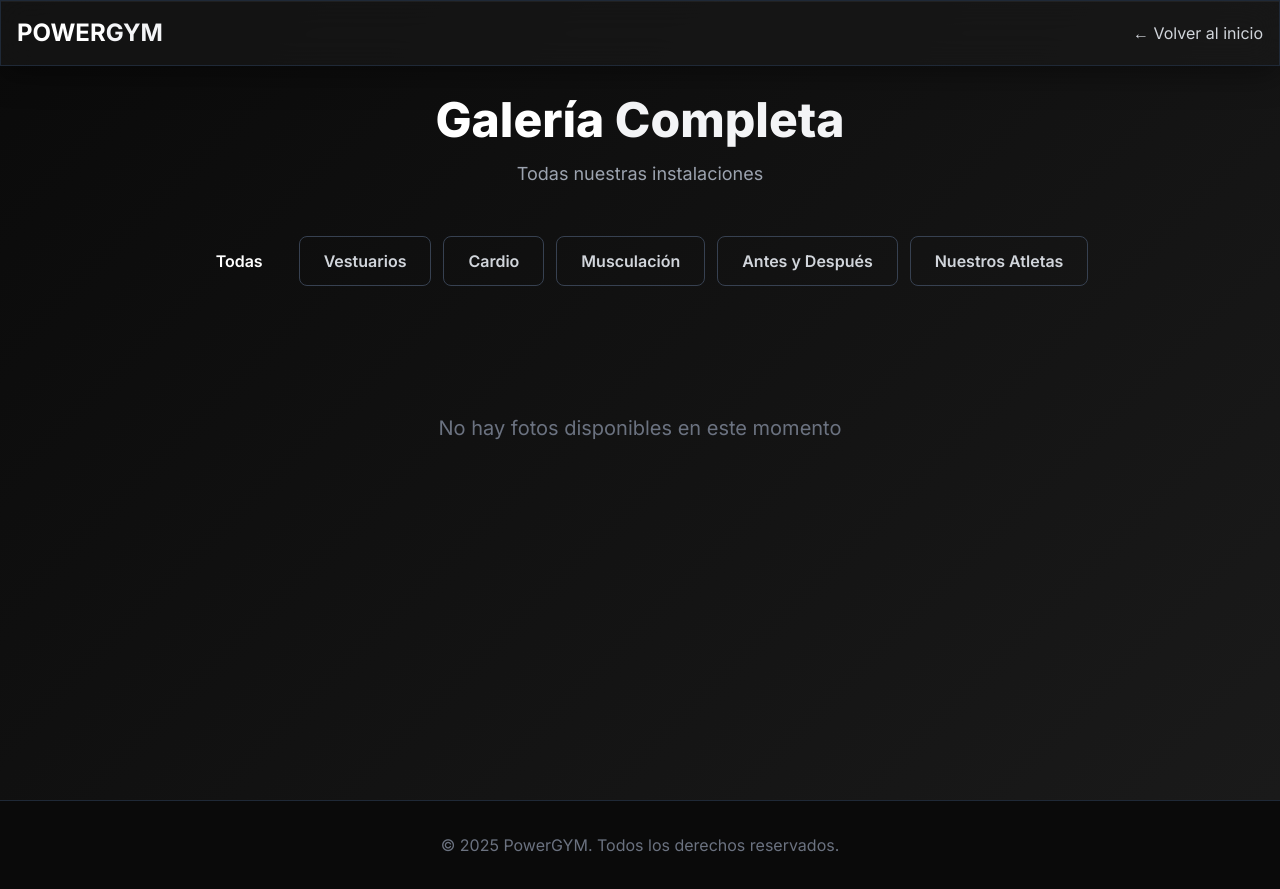
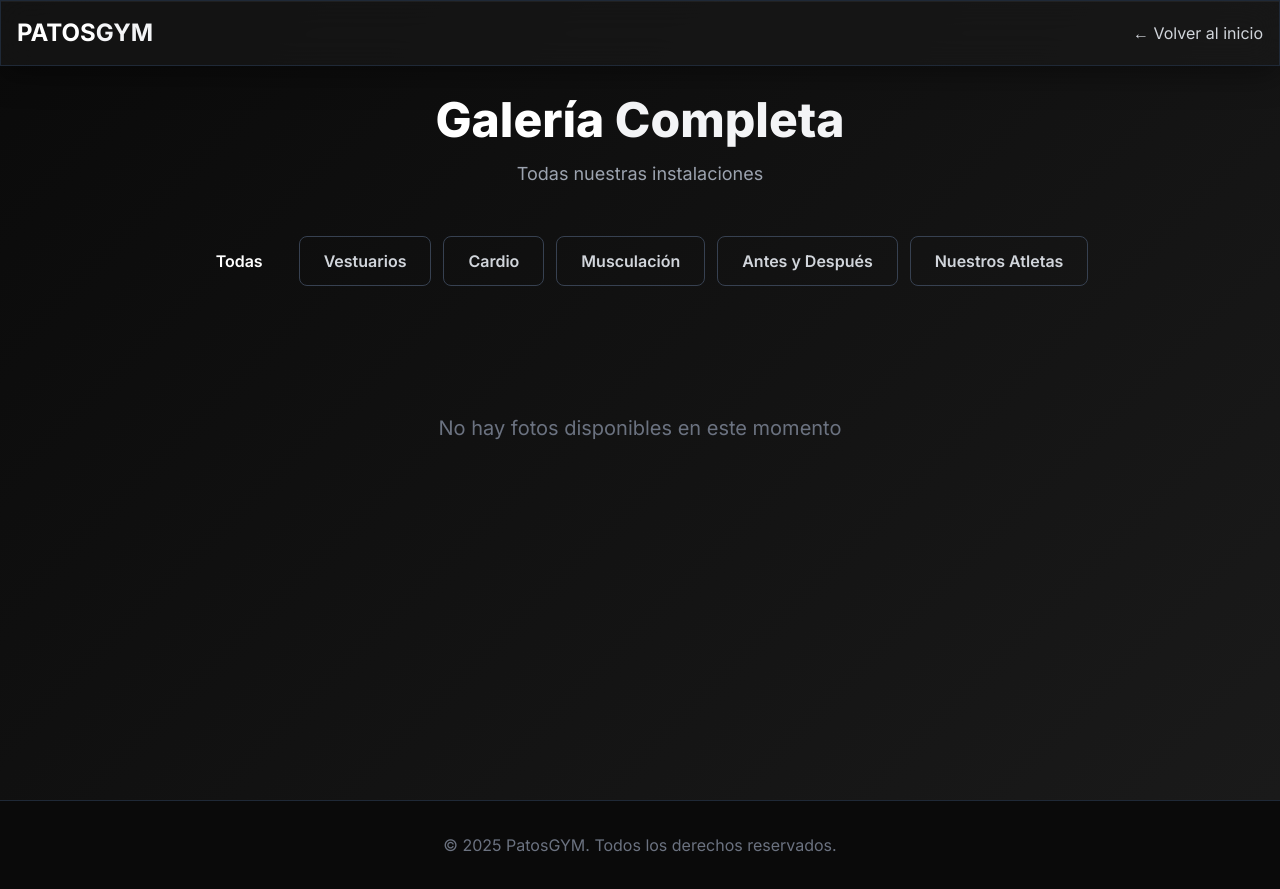
Before and after one commit to JuliV08/PatosGym, a Django app: page /gallery/ in a window 1280 px wide. Run offline with Django 4.2, Linux system fonts and the light colour scheme; data that the repository does not hold is empty; some libraries are stand-ins or nearby versions.

Commit message:
fix: Reemplazar PowerGYM por PatosGYM en gallery (incluye logo navbar)

```diff
--- a/gallery/management/commands/import_photos.py
+++ b/gallery/management/commands/import_photos.py
@@ -66,7 +66,7 @@ class Command(BaseCommand):
                 photo = GalleryPhoto(
                     title=title,
                     caption='',
-                    alt_text=f'{title} - PowerGYM',
+                    alt_text=f'{title} - PatosGYM',
                     category=category,
                     is_active=True,
                     sort_order=imported,
--- a/templates/gallery/gallery.html
+++ b/templates/gallery/gallery.html
@@ -1,6 +1,6 @@
 {% extends "landing/base.html" %}
 
-{% block title %}Galería - PowerGYM{% endblock %}
+{% block title %}Galería - PatosGYM{% endblock %}
 
 {% block content %}
 <!-- Navigation -->
@@ -8,7 +8,7 @@
     <div class="container mx-auto px-4 py-4">
         <div class="flex items-center justify-between">
             <a href="/" class="text-2xl font-bold">
-                <span class="text-white">POWER</span><span class="text-pg-red">GYM</span>
+                <span class="text-white">PATOS</span><span class="text-pg-red">GYM</span>
             </a>
             <a href="/" class="text-gray-300 hover:text-white transition">← Volver al inicio</a>
         </div>
@@ -44,7 +44,7 @@
                     <div class="relative aspect-[4/3] overflow-hidden group">
                         <img
                             src="{% if photo.thumbnail %}{{ photo.thumbnail.url }}{% else %}{{ photo.image.url }}{% endif %}"
-                            alt="PowerGYM"
+                            alt="PatosGYM"
                             loading="lazy"
                             class="w-full h-full object-cover transition-transform duration-500 group-hover:scale-110"
                         >
@@ -63,7 +63,7 @@
 <!-- Footer -->
 <footer class="bg-pg-black border-t border-gray-800 py-8">
     <div class="container mx-auto px-4 text-center text-gray-500">
-        <p>&copy; 2025 PowerGYM. Todos los derechos reservados.</p>
+        <p>&copy; 2025 PatosGYM. Todos los derechos reservados.</p>
     </div>
 </footer>
 
```
